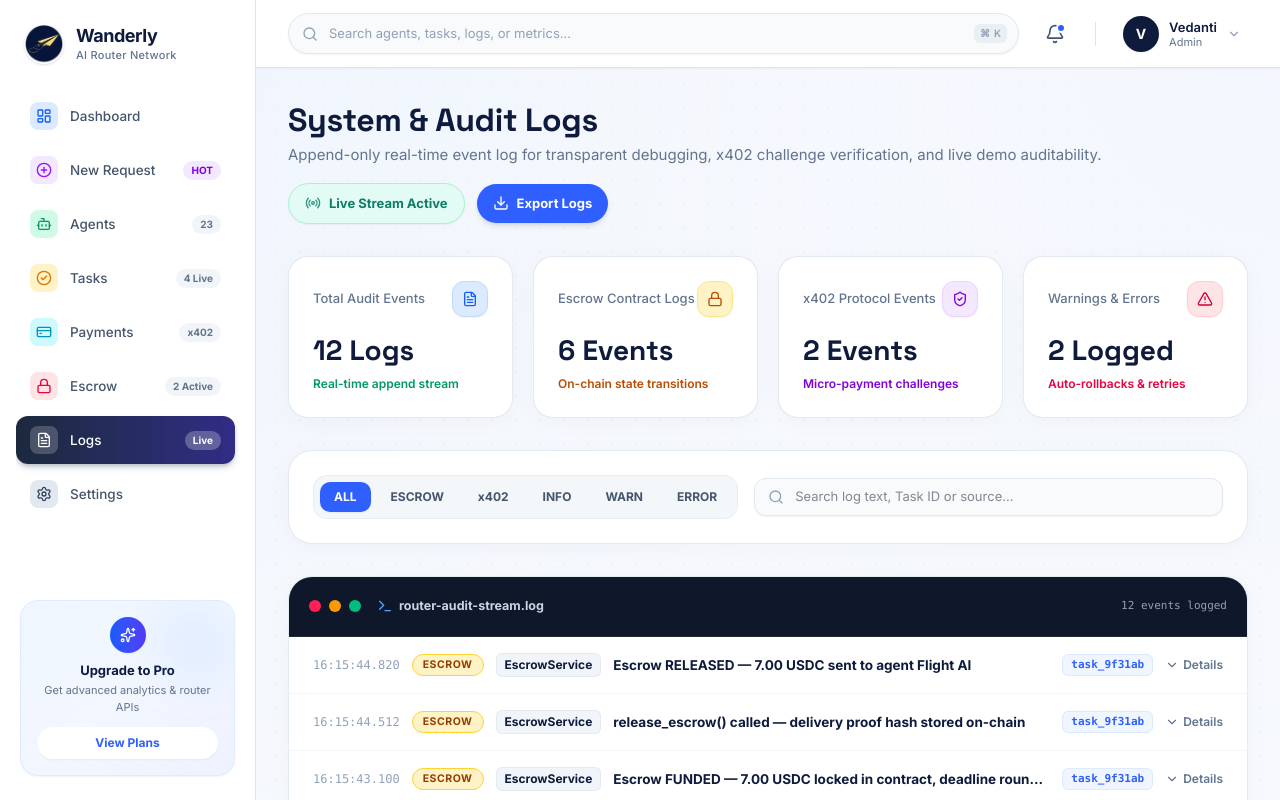
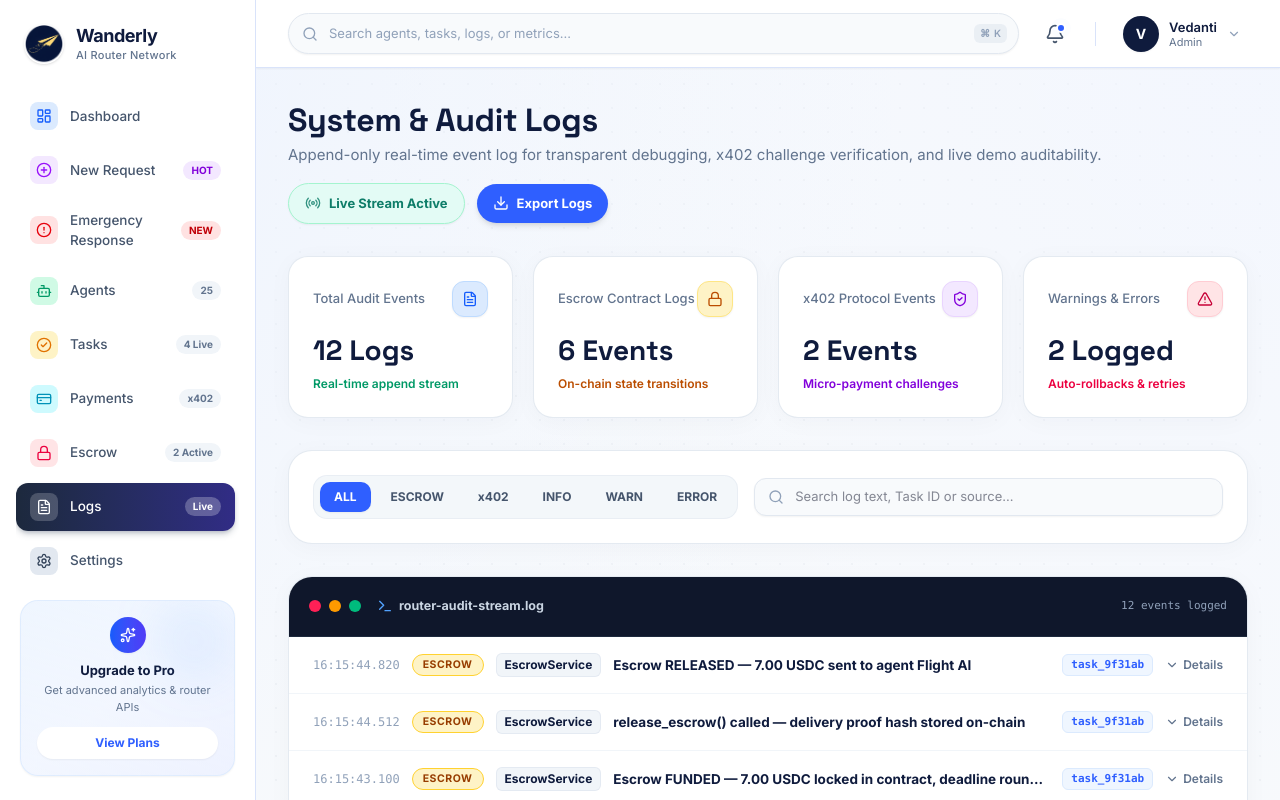
Before and after one commit to vedanti0106/atomic-ai-router, a React (Vite) app: page /dashboard/logs in a window 1280 px wide. Shown: the top 800 px of the page. Built offline with nearby package versions, Linux system fonts and the light colour scheme.

Commit message:
Add Emergency Response link to Sidebar with new design
- Added AlertCircle lucide icon for emergency domain
- Red/orange gradient theme consistent with emergency branding
- NEW badge to highlight new feature
- Integrated into new Sidebar design with hover/active states
- Path: /dashboard/emergency

```diff
--- a/src/components/dashboard/Sidebar.tsx
+++ b/src/components/dashboard/Sidebar.tsx
@@ -11,7 +11,8 @@ import {
   FileText,
   Settings,
   Sparkles,
-  X
+  X,
+  AlertCircle
 } from 'lucide-react';
 
 interface NavItem {
@@ -43,10 +44,19 @@ const navItems: NavItem[] = [
     iconBg: 'bg-purple-100 text-purple-600'
   },
   {
+    label: 'Emergency Response',
+    path: '/dashboard/emergency',
+    icon: <AlertCircle className="w-4 h-4" />,
+    badge: 'NEW',
+    hoverClass: 'hover:bg-gradient-to-r hover:from-red-50 hover:to-orange-50 hover:text-red-600 hover:border-l-4 hover:border-red-500',
+    activeClass: 'bg-gradient-to-r from-red-600 to-orange-600 text-white shadow-md shadow-red-500/25 font-bold',
+    iconBg: 'bg-red-100 text-red-600'
+  },
+  {
     label: 'Agents',
     path: '/dashboard/agents',
     icon: <Bot className="w-4 h-4" />,
-    badge: '23',
+    badge: '25',
     hoverClass: 'hover:bg-gradient-to-r hover:from-emerald-50 hover:to-teal-50 hover:text-emerald-600 hover:border-l-4 hover:border-emerald-500',
     activeClass: 'bg-gradient-to-r from-emerald-600 to-teal-600 text-white shadow-md shadow-emerald-500/25 font-bold',
     iconBg: 'bg-emerald-100 text-emerald-600'
@@ -176,6 +186,8 @@ const Sidebar: React.FC<SidebarProps> = ({ isOpen, onClose }) => {
                       ? 'bg-white/25 text-white'
                       : item.badge === 'HOT'
                       ? 'bg-purple-100 text-purple-700 font-extrabold group-hover:bg-purple-600 group-hover:text-white'
+                      : item.badge === 'NEW'
+                      ? 'bg-red-100 text-red-700 font-extrabold group-hover:bg-red-600 group-hover:text-white'
                       : 'bg-slate-100 text-slate-500 group-hover:bg-white group-hover:text-navy'
                   }`}>
                     {item.badge}
```
